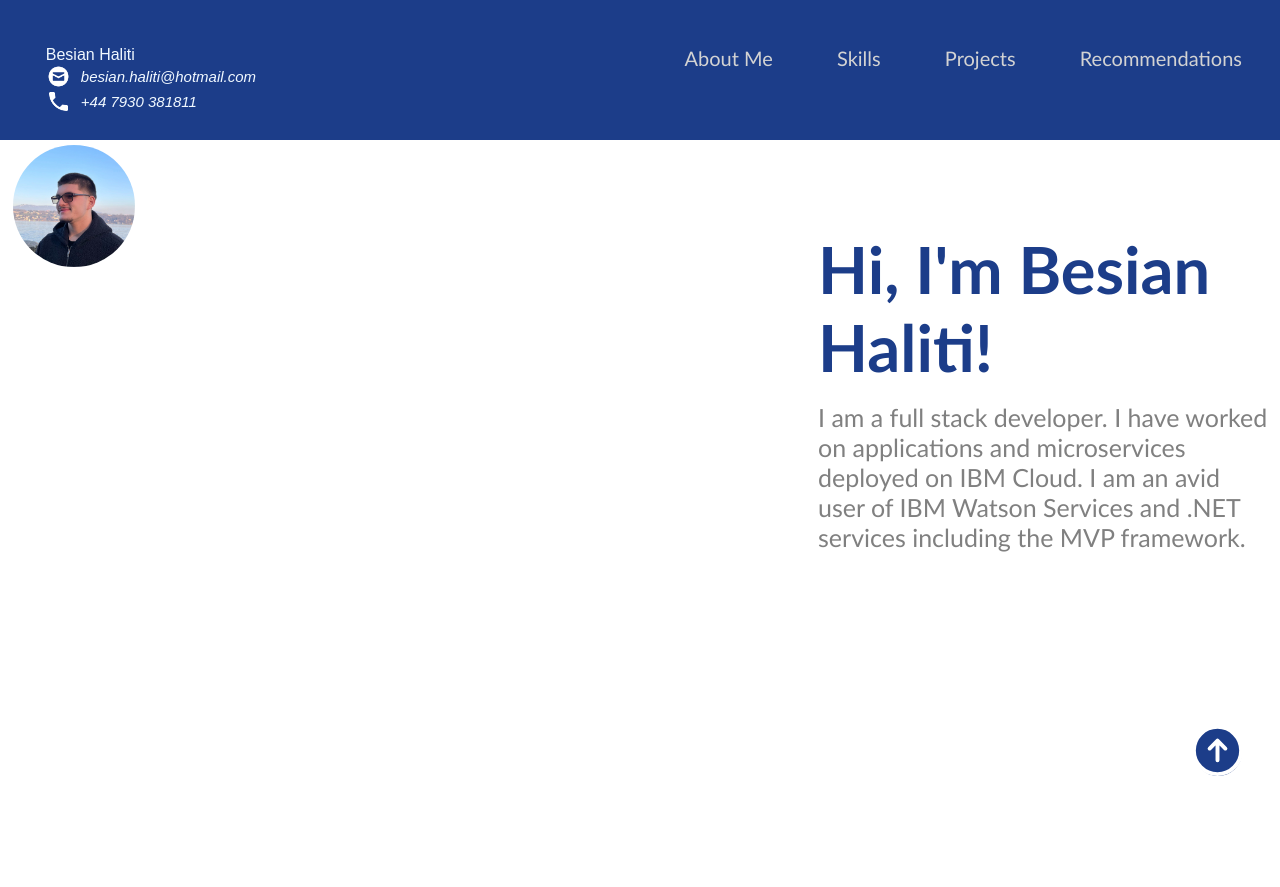
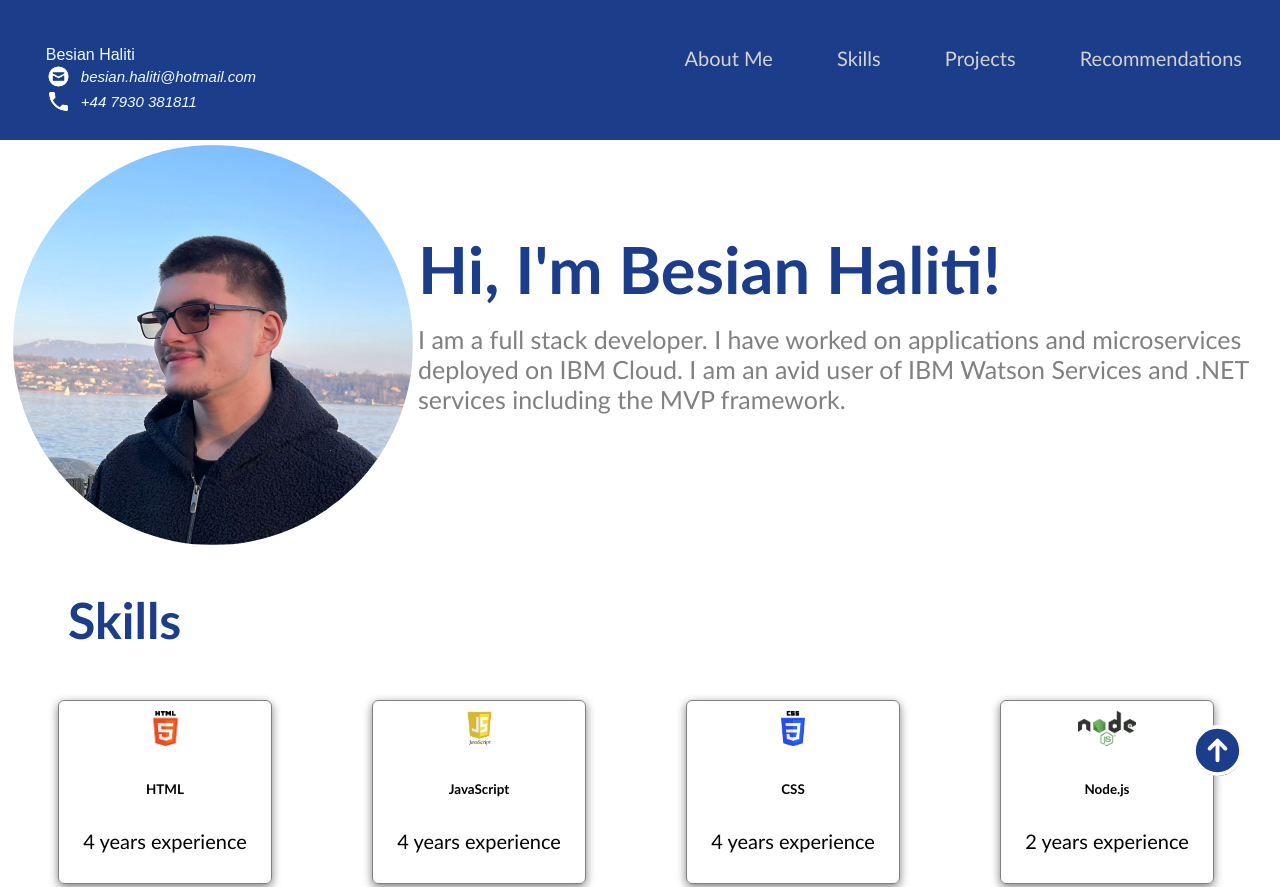
Before and after one commit to Besian-Haliti/BesianHaliti-Portfolio, a plain HTML site: page index.html in a window 1280 px wide. Shown: the top 887 px of the page. Drawn offline with Linux system fonts and the light colour scheme.

Commit message:
Update style.css

```diff
--- a/style.css
+++ b/style.css
@@ -108,8 +108,8 @@ body {
   }
 
   .profile_image {
-    width: 15%%;
-    height: 15%;
+    width: 400px;
+    height: 400px;
     vertical-align: middle;
     border-radius: 50%;
     margin: 5px;
```
